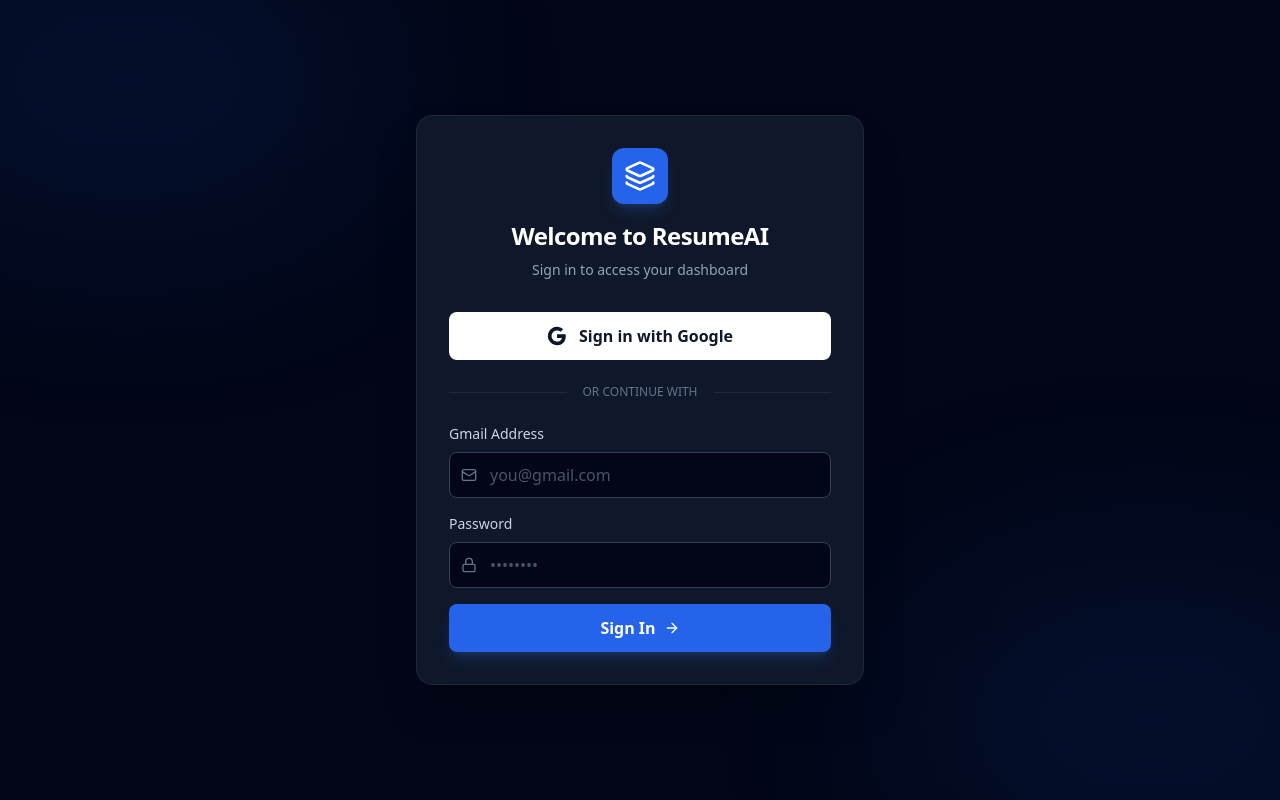
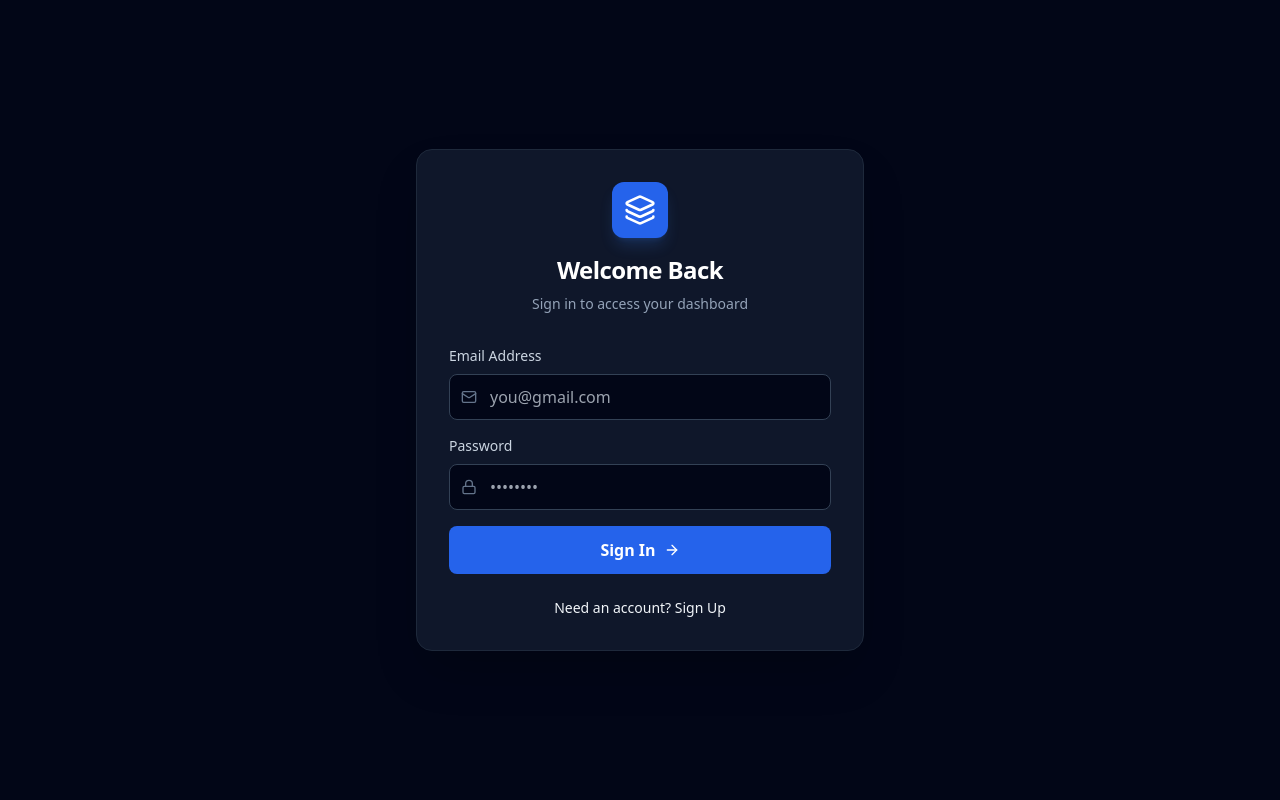
Before and after one commit to uttu25/ResumeAI---Multi-Agent-Screener, a React (Vite) app: page / in a window 1280 px wide. Built offline with nearby package versions, Linux system fonts and the light colour scheme.

Commit message:
Update LoginScreen.tsx

```diff
--- a/components/LoginScreen.tsx
+++ b/components/LoginScreen.tsx
@@ -1,5 +1,5 @@
 import React, { useState } from 'react';
-import { Layers, Mail, Lock, AlertCircle, ArrowRight, CheckCircle2 } from 'lucide-react';
+import { Layers, Mail, Lock, AlertCircle, ArrowRight, UserPlus } from 'lucide-react';
 import { UserProfile } from '../types';
 
 interface LoginScreenProps {
@@ -7,117 +7,95 @@
 }
 
 const LoginScreen: React.FC<LoginScreenProps> = ({ onLogin }) => {
+  const [isRegistering, setIsRegistering] = useState(false);
+  const [name, setName] = useState('');
   const [email, setEmail] = useState('');
   const [password, setPassword] = useState('');
   const [error, setError] = useState<string | null>(null);
   const [isLoading, setIsLoading] = useState(false);
 
-  const validateGmail = (email: string) => {
-    // Strict validation for @gmail.com as requested
-    const gmailRegex = /^[a-zA-Z0-9._%+-]+@gmail\.com$/;
-    return gmailRegex.test(email);
-  };
+  const API_URL = "http://localhost:5000/api";
 
-  const handleEmailLogin = (e: React.FormEvent) => {
+  const handleSubmit = async (e: React.FormEvent) => {
     e.preventDefault();
     setError(null);
     setIsLoading(true);
 
-    // Simulate network delay
-    setTimeout(() => {
-      if (!validateGmail(email)) {
-        setError("Please enter a valid Gmail account (ending in @gmail.com).");
-        setIsLoading(false);
-        return;
+    const endpoint = isRegistering ? '/register' : '/login';
+    const payload = isRegistering ? { name, email, password } : { email, password };
+
+    try {
+      const response = await fetch(`${API_URL}${endpoint}`, {
+        method: 'POST',
+        headers: { 'Content-Type': 'application/json' },
+        body: JSON.stringify(payload)
+      });
+
+      const data = await response.json();
+
+      if (!response.ok) {
+        throw new Error(data.error || "Authentication failed");
       }
 
-      if (password.length < 6) {
-        setError("Password entered is incorrect or too short.");
-        setIsLoading(false);
-        return;
-      }
+      // Success! Pass user data up to App.tsx
+      onLogin({
+        id: data.id.toString(),
+        name: data.name,
+        email: data.email,
+        avatarUrl: undefined
+      });
 
-      // Success
-      onLogin({
-        id: 'user-' + Math.random().toString(36).substr(2, 9),
-        name: email.split('@')[0],
-        email: email,
-        avatarUrl: undefined // Default avatar
-      });
-    }, 1000);
-  };
-
-  const handleGoogleLogin = () => {
-    setError(null);
-    setIsLoading(true);
-
-    // Simulate Google OAuth Popup flow
-    setTimeout(() => {
-      onLogin({
-        id: 'google-user-123',
-        name: 'Demo User',
-        email: 'demo.user@gmail.com',
-        avatarUrl: 'https://api.dicebear.com/7.x/avataaars/svg?seed=Felix' // Placeholder avatar
-      });
-    }, 1500);
+    } catch (err: any) {
+      setError(err.message);
+    } finally {
+      setIsLoading(false);
+    }
   };
 
   return (
     <div className="min-h-screen bg-slate-950 flex items-center justify-center p-4 relative overflow-hidden">
-      {/* Background Ambience */}
-      <div className="absolute top-0 left-0 w-full h-full overflow-hidden pointer-events-none">
-        <div className="absolute top-[-10%] left-[-10%] w-[40%] h-[40%] bg-primary-600/10 rounded-full blur-[100px]" />
-        <div className="absolute bottom-[-10%] right-[-10%] w-[40%] h-[40%] bg-blue-600/10 rounded-full blur-[100px]" />
-      </div>
-
       <div className="bg-slate-900 border border-slate-800 rounded-2xl p-8 w-full max-w-md shadow-2xl relative z-10">
 
-        {/* Logo Header */}
+        {/* Header */}
         <div className="flex flex-col items-center mb-8">
           <div className="bg-primary-600 p-3 rounded-xl shadow-lg shadow-primary-500/20 mb-4">
             <Layers className="w-8 h-8 text-white" />
           </div>
-          <h1 className="text-2xl font-bold text-white tracking-tight">Welcome to ResumeAI</h1>
-          <p className="text-slate-400 text-sm mt-2">Sign in to access your dashboard</p>
+          <h1 className="text-2xl font-bold text-white tracking-tight">
+            {isRegistering ? "Create Account" : "Welcome Back"}
+          </h1>
+          <p className="text-slate-400 text-sm mt-2">
+            {isRegistering ? "Sign up to start screening resumes" : "Sign in to access your dashboard"}
+          </p>
         </div>
 
         {/* Error Message */}
         {error && (
-          <div className="mb-6 p-3 bg-red-500/10 border border-red-500/20 rounded-lg flex items-start gap-3 text-red-400 text-sm animate-in slide-in-from-top-2">
+          <div className="mb-6 p-3 bg-red-500/10 border border-red-500/20 rounded-lg flex items-start gap-3 text-red-400 text-sm">
             <AlertCircle className="w-5 h-5 flex-shrink-0" />
             <span>{error}</span>
           </div>
         )}
 
-        {/* Google Login */}
-        <button
-          onClick={handleGoogleLogin}
-          disabled={isLoading}
-          className="w-full bg-white text-slate-900 font-semibold py-3 px-4 rounded-lg flex items-center justify-center gap-3 hover:bg-slate-100 transition-colors mb-6 disabled:opacity-70 disabled:cursor-not-allowed"
-        >
-          {isLoading ? (
-             <div className="w-5 h-5 border-2 border-slate-900 border-t-transparent rounded-full animate-spin" />
-          ) : (
-            <svg className="w-5 h-5" viewBox="0 0 24 24">
-              <path fill="currentColor" d="M22.56 12.25c0-.78-.07-1.53-.2-2.25H12v4.26h5.92c-.26 1.37-1.04 2.53-2.21 3.31v2.77h3.57c2.08-1.92 3.28-4.74 3.28-8.09z" />
-              <path fill="currentColor" d="M12 23c2.97 0 5.46-.98 7.28-2.66l-3.57-2.77c-.98.66-2.23 1.06-3.71 1.06-2.86 0-5.29-1.93-6.16-4.53H2.18v2.84C3.99 20.53 7.7 23 12 23z" />
-              <path fill="currentColor" d="M5.84 14.09c-.22-.66-.35-1.36-.35-2.09s.13-1.43.35-2.09V7.07H2.18C1.43 8.55 1 10.22 1 12s.43 3.45 1.18 4.93l2.85-2.22.81-.62z" />
-              <path fill="currentColor" d="M12 5.38c1.62 0 3.06.56 4.21 1.64l3.15-3.15C17.45 2.09 14.97 1 12 1 7.7 1 3.99 3.47 2.18 7.07l3.66 2.84c.87-2.6 3.3-4.53 6.16-4.53z" />
-            </svg>
+        {/* Form */}
+        <form onSubmit={handleSubmit} className="space-y-4">
+
+          {isRegistering && (
+            <div className="space-y-2">
+              <label className="text-sm font-medium text-slate-300 block">Full Name</label>
+              <input
+                type="text"
+                placeholder="John Doe"
+                value={name}
+                onChange={(e) => setName(e.target.value)}
+                className="w-full bg-slate-950 border border-slate-700 rounded-lg p-3 text-slate-200"
+                required
+              />
+            </div>
           )}
-          <span>Sign in with Google</span>
-        </button>
 
-        <div className="flex items-center gap-4 mb-6">
-          <div className="h-px bg-slate-800 flex-grow" />
-          <span className="text-slate-500 text-xs uppercase font-medium">Or continue with</span>
-          <div className="h-px bg-slate-800 flex-grow" />
-        </div>
-
-        {/* Email Form */}
-        <form onSubmit={handleEmailLogin} className="space-y-4">
           <div className="space-y-2">
-            <label className="text-sm font-medium text-slate-300 block">Gmail Address</label>
+            <label className="text-sm font-medium text-slate-300 block">Email Address</label>
             <div className="relative">
               <Mail className="absolute left-3 top-1/2 -translate-y-1/2 w-4 h-4 text-slate-500" />
               <input
@@ -125,8 +103,7 @@
                 placeholder="you@gmail.com"
                 value={email}
                 onChange={(e) => setEmail(e.target.value)}
-                disabled={isLoading}
-                className="w-full bg-slate-950 border border-slate-700 rounded-lg py-2.5 pl-10 pr-4 text-slate-200 placeholder-slate-600 focus:outline-none focus:border-primary-500 focus:ring-1 focus:ring-primary-500 transition-all"
+                className="w-full bg-slate-950 border border-slate-700 rounded-lg py-2.5 pl-10 pr-4 text-slate-200"
                 required
               />
             </div>
@@ -141,8 +118,7 @@
                 placeholder="••••••••"
                 value={password}
                 onChange={(e) => setPassword(e.target.value)}
-                disabled={isLoading}
-                className="w-full bg-slate-950 border border-slate-700 rounded-lg py-2.5 pl-10 pr-4 text-slate-200 placeholder-slate-600 focus:outline-none focus:border-primary-500 focus:ring-1 focus:ring-primary-500 transition-all"
+                className="w-full bg-slate-950 border border-slate-700 rounded-lg py-2.5 pl-10 pr-4 text-slate-200"
                 required
               />
             </div>
@@ -151,18 +127,23 @@
           <button
             type="submit"
             disabled={isLoading}
-            className="w-full bg-primary-600 hover:bg-primary-500 text-white font-bold py-3 px-4 rounded-lg transition-all shadow-lg shadow-primary-500/20 hover:shadow-primary-500/30 flex items-center justify-center gap-2 mt-2 disabled:opacity-50 disabled:cursor-not-allowed"
+            className="w-full bg-primary-600 hover:bg-primary-500 text-white font-bold py-3 px-4 rounded-lg transition-all flex items-center justify-center gap-2 mt-2 disabled:opacity-50"
           >
-            {isLoading ? (
-               <div className="w-5 h-5 border-2 border-white/30 border-t-white rounded-full animate-spin" />
-            ) : (
-              <>
-                <span>Sign In</span>
-                <ArrowRight className="w-4 h-4" />
-              </>
-            )}
+            {isLoading ? "Processing..." : (isRegistering ? "Sign Up" : "Sign In")}
+            {!isLoading && <ArrowRight className="w-4 h-4" />}
           </button>
         </form>
+
+        {/* Toggle Login/Register */}
+        <div className="mt-6 text-center">
+          <button
+            onClick={() => { setIsRegistering(!isRegistering); setError(null); }}
+            className="text-primary-400 hover:text-primary-300 text-sm font-medium flex items-center justify-center gap-2 mx-auto"
+          >
+            {isRegistering ? "Already have an account? Sign In" : "Need an account? Sign Up"}
+          </button>
+        </div>
+
       </div>
     </div>
   );
```
